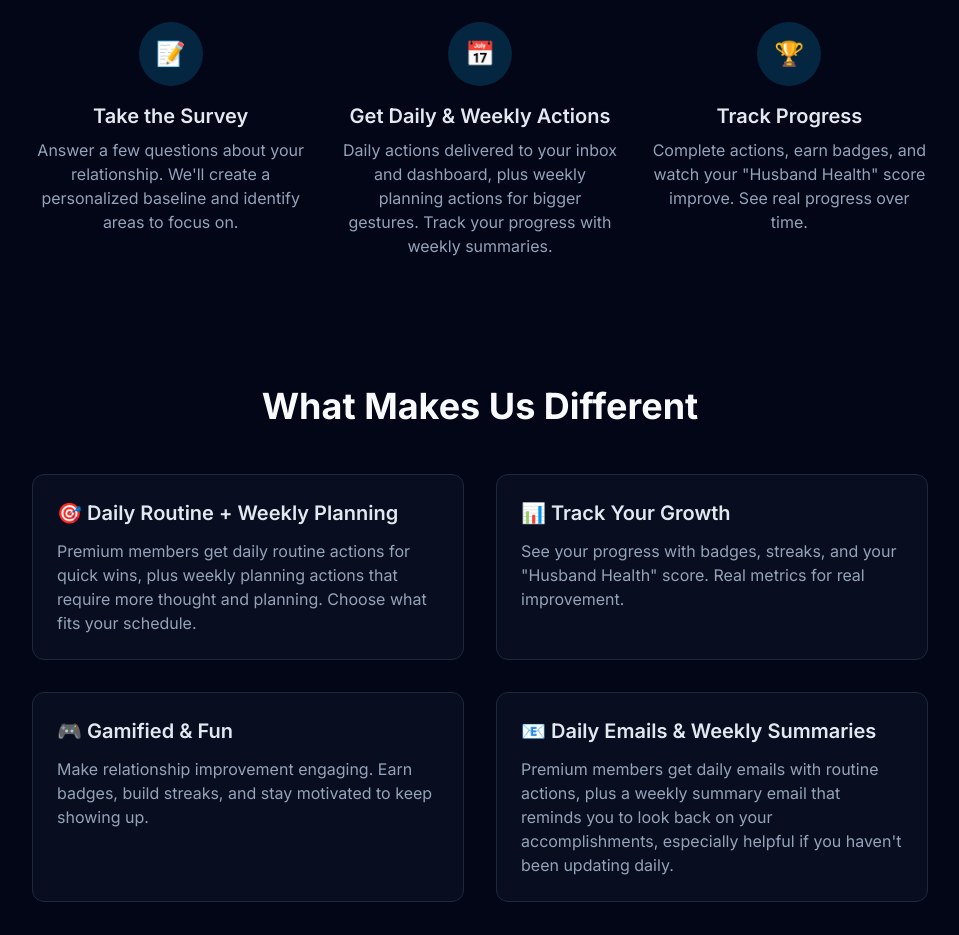
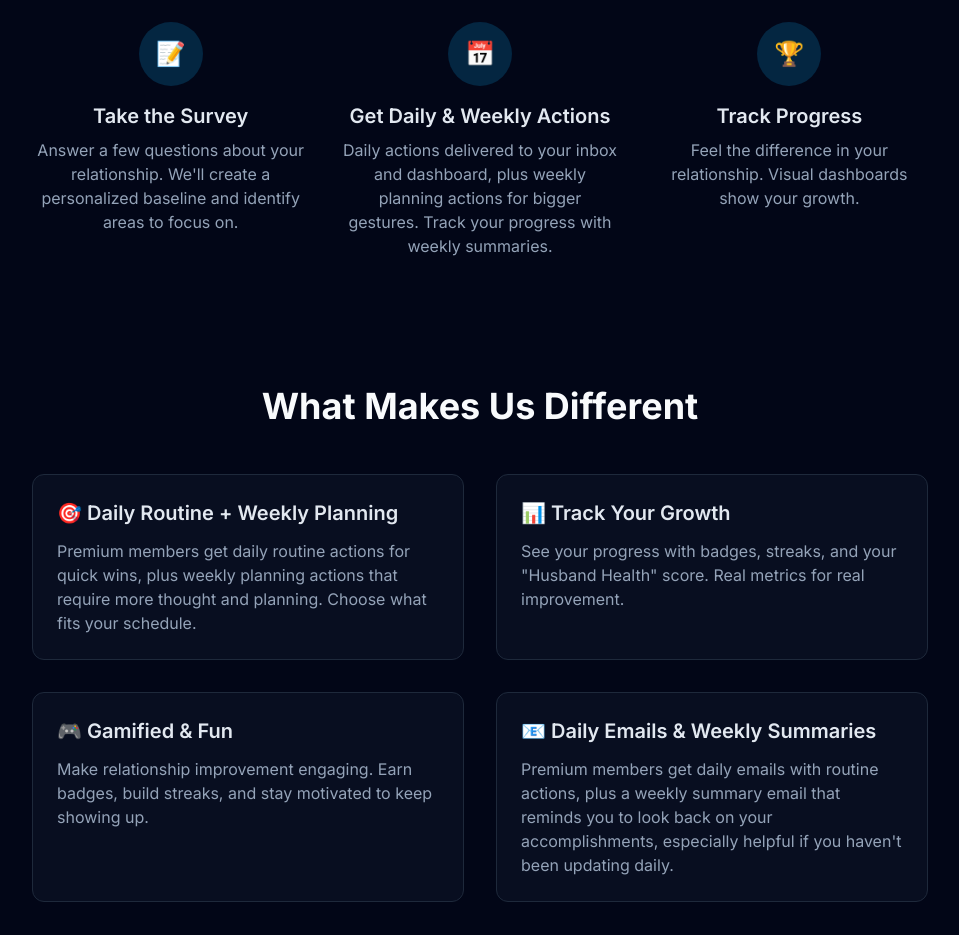
Before and after one commit to loo83gh22-droid/Husband-Daily-Tips, a Next.js app: page / in a window 1280 px wide. Shown: the part 980-1915 px from the top of the page, without its empty margins (160-1119 px from the left). Built offline with nearby package versions, Linux system fonts and the light colour scheme; no server answers.

Commit message:
Update Track Progress section to focus on feeling progress - Emphasize feeling the difference in relationship - Mention visual dashboards for tracking - Make copy shorter and more impactful

```diff
--- a/app/page.tsx
+++ b/app/page.tsx
@@ -314,7 +314,7 @@ export default async function Home() {
                 </div>
                 <h3 className="text-xl font-semibold text-slate-200 mb-2">Track Progress</h3>
                 <p className="text-slate-400">
-                  Complete actions, earn badges, and watch your &quot;Husband Health&quot; score improve. See real progress over time.
+                  Feel the difference in your relationship. Visual dashboards show your growth.
                 </p>
               </div>
             </div>
```
